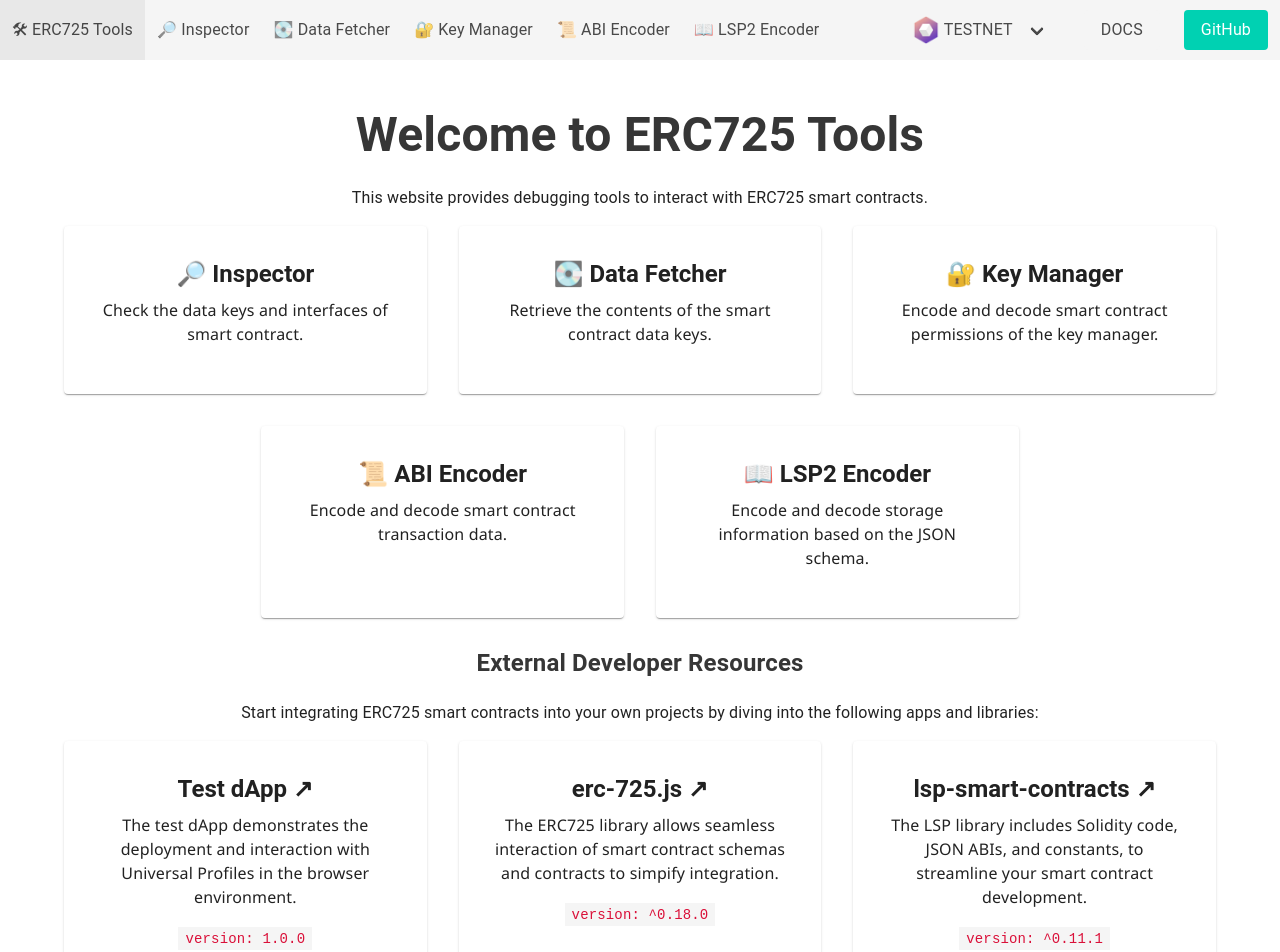
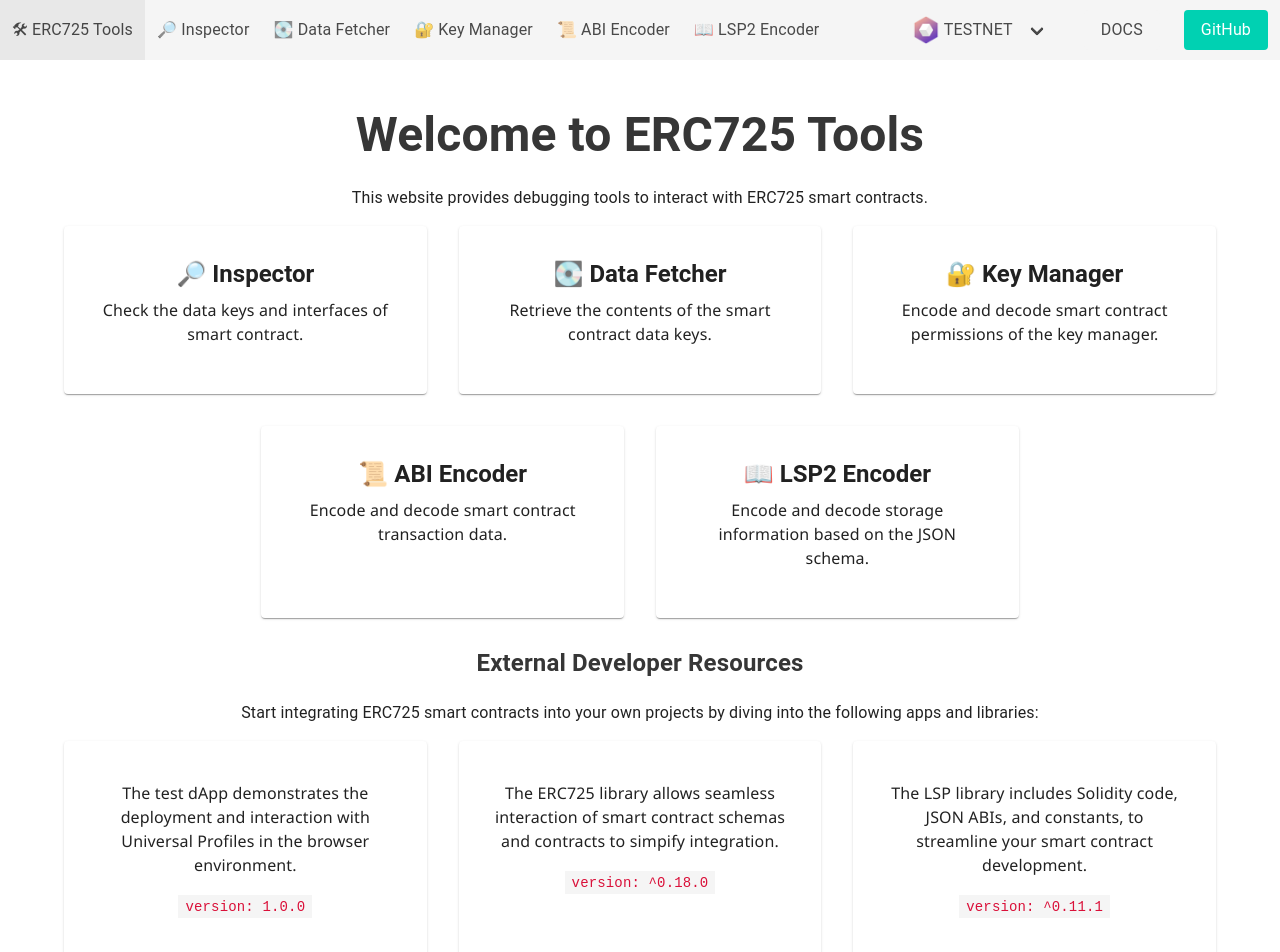
Before and after one commit to lukso-network/tools-erc725-inspect, a Next.js app: page / in a window 1280 px wide. Shown: the top 952 px of the page. Built offline with nearby package versions, Linux system fonts and the light colour scheme.

Commit message:
feat: differenciate internal and external links

```diff
--- a/components/HomeCards/HomeCard.tsx
+++ b/components/HomeCards/HomeCard.tsx
@@ -6,14 +6,33 @@ import Typography from '@mui/material/Typography';
 import Link from 'next/link';
 
 const HomeCard = ({ title, description, link, isExternal, version }) => {
-  const fullTitle = isExternal ? `${title} ↗` : title;
-
+  if (isExternal) {
+    const fullTitle = isExternal ? `` : title;
+    return (
+      <a href={link} target="_blank" rel="noopener noreferrer">
+        <Card className="styledCard">
+          <CardContent>
+            <Typography variant="h5" component="div" fontWeight={600}>
+              {fullTitle}
+            </Typography>
+            <Typography className="description">{description}</Typography>
+            {version && (
+              <Typography component="p">
+                <code>version: {version}</code>
+              </Typography>
+            )}
+          </CardContent>
+          <CardActions></CardActions>
+        </Card>
+      </a>
+    );
+  }
   return (
     <Link href={link} passHref>
       <Card className="styledCard">
         <CardContent>
           <Typography variant="h5" component="div" fontWeight={600}>
-            {fullTitle}
+            {title}
           </Typography>
           <Typography className="description">{description}</Typography>
           {version && (
```
